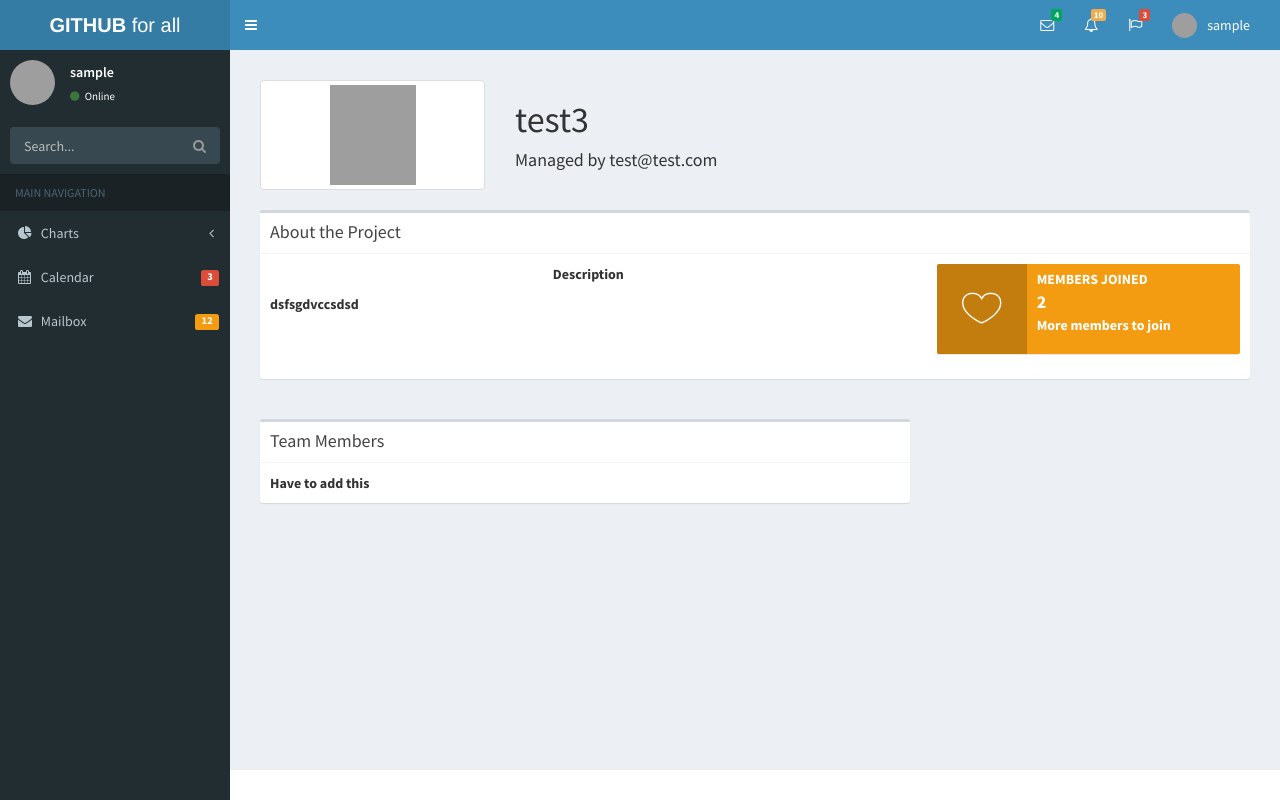
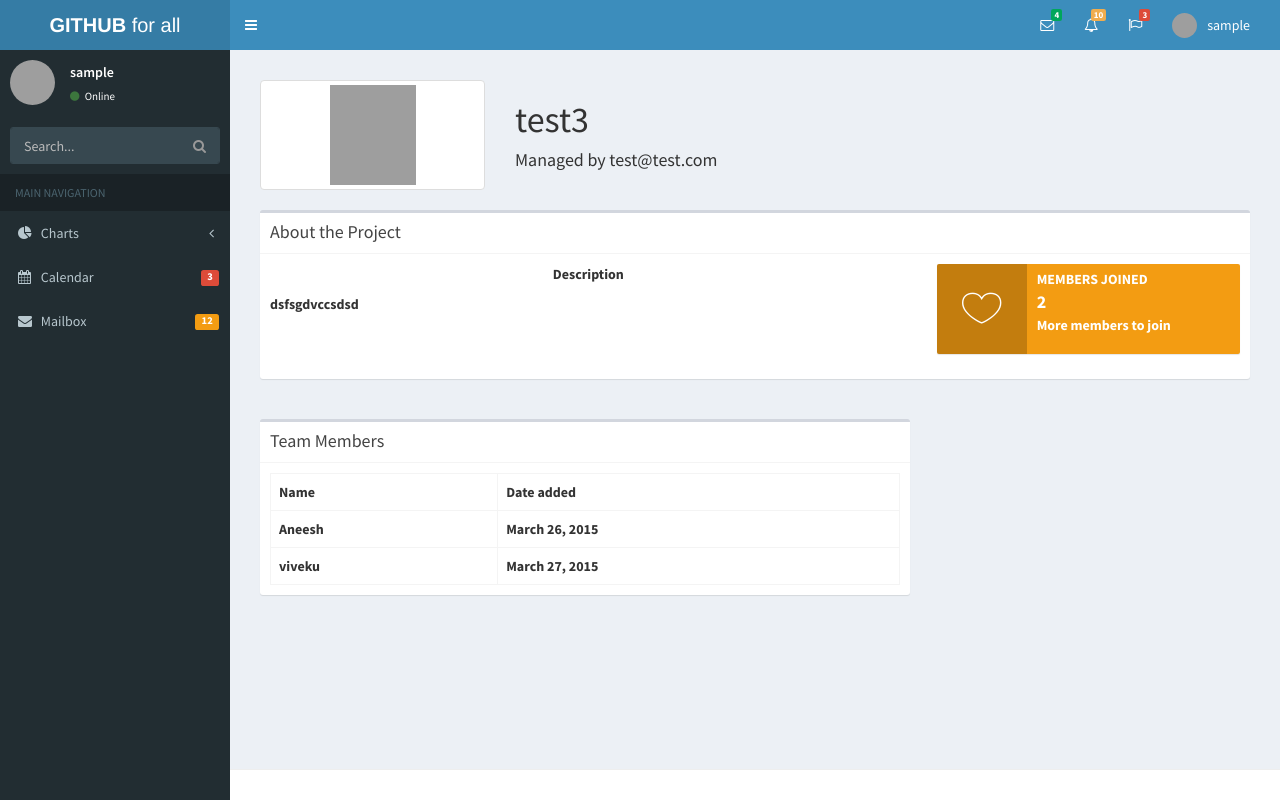
Before and after one commit to NITSWAC/githubforall, a Django app: template templates/site/viewproject.html in a window 1280 px wide. Run offline with Django 3.2, Linux system fonts and the light colour scheme; data comes from the database, SQL or seed files in the repository; both versions use the stored data as it was after the commit; the template is opened without the code that fills it: values that come from a table or form of the project are taken from there, most other values are stand-ins (such as "Sample title", 1, 10 or a date in 2020); lists and menus that the app fills with data are empty; parts of the project's set-up code (start-up, migrations or seed data) failed here and were passed over; some libraries are stand-ins or nearby versions; grey boxes are pictures that could not be loaded.

Commit message:
minor changes

```diff
--- a/dashboard/models.py
+++ b/dashboard/models.py
@@ -6,7 +6,7 @@ from authentication.models import UserProfile
 
 class Project(models.Model):
 	admin=models.CharField(max_length=100)
-	name=models.CharField(max_length=100)
+	name=models.CharField(max_length=100,unique=True)
 	max_members=models.IntegerField()
 	desp=models.TextField()
 	branch=models.CharField(max_length=100)
--- a/templates/layout/header.html
+++ b/templates/layout/header.html
@@ -249,7 +249,7 @@
           <!-- Sidebar user panel -->
           <div class="user-panel">
             <div class="pull-left image">
-              <img src={{ profile_pic }} class="img-circle" alt="User Image" />
+              <img src={{ profile_pic }} class="img-circle" alt="User Image" onclick="redirect()" />
             </div>
             <div class="pull-left info">
               <p>{{ username }}</p>
@@ -343,6 +343,10 @@
     <script src='{% static "plugins/chartjs/Chart.min.js" %}' type="text/javascript"></script>
 
     <!-- AdminLTE dashboard demo (This is only for demo purposes) -->
-
+   <script type="text/javascript">
+    function redirect(){
+      window.open('/{{pk}}/profile','__self');
+    }
+   </script>
   </body>
 </html>
--- a/templates/site/viewproject.html
+++ b/templates/site/viewproject.html
@@ -30,7 +30,7 @@
                 <span class="info-box-icon"><i class="ion ion-ios-heart-outline"></i></span>
                 <div class="info-box-content">
                   <span class="info-box-text">Members Joined</span>
-                  <span class="info-box-number">{{project.max_members}}</span>
+                  <span class="info-box-number">{{members|length}}</span>
 
                   <span class="progress-description">
                     More members to join
@@ -50,13 +50,18 @@
  			<h3 class="box-title">Team Members</h3>
  		</div>
  		<div class="box-body">
- 			<div class="row">
-
- 			<div class="col-md-12">
- 				Have to add this
-
- 			</div>
- 		</div>
+   			<table class="table table-bordered">
+                    <tr>
+                      <th>Name</th>
+                      <th>Date added</th>
+                    </tr>
+                    {% for member in members%}
+                    <tr>
+                    <th>{{member.person.user.first_name}}</th>
+                    <th> {{member.date_joined}}</th>
+                   </tr>
+                   {% endfor %}
+                </table>
  		</div>
  		</div>
 
```
Also changed, not shown: dashboard/views.py (+15 -10 lines), templates/site/addproject.html (+9 -1 lines), dashboard/migrations/0007_auto_20150327_1721.py (added), db.sqlite3, media/project_img/cat.png (added), 3 other files.
